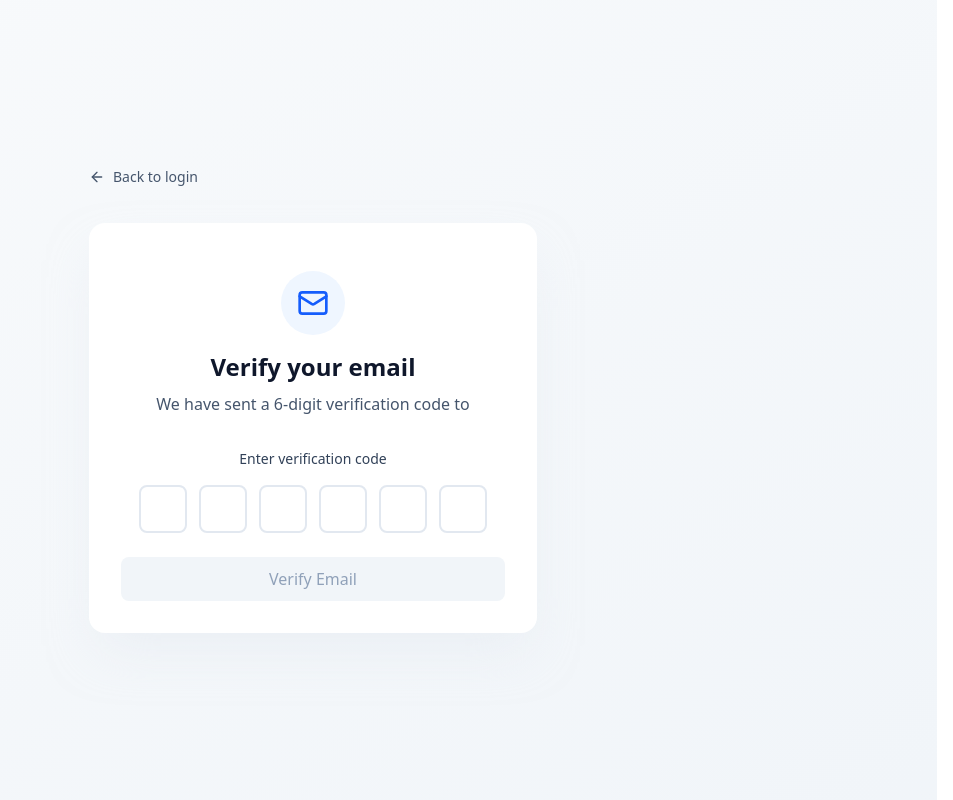
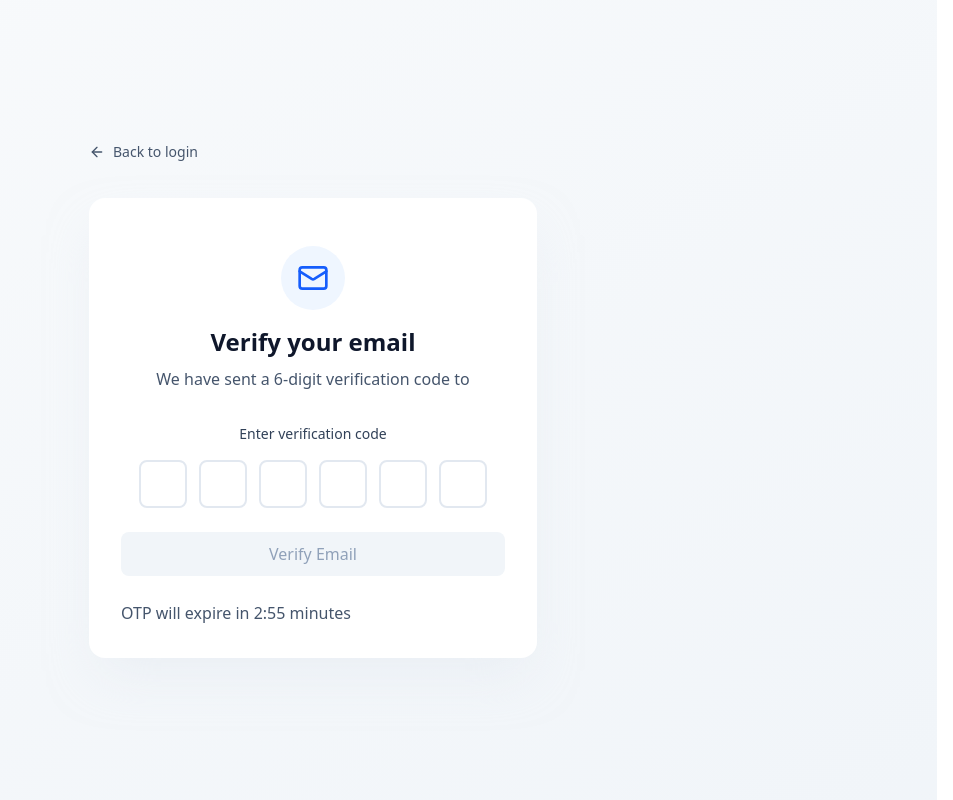
Before and after one commit to tanvirrifat1/chat-app-frontend, a Next.js app: page /verify in a window 1280 px wide. Shown: the whole page, without its empty margins (327-1280 px from the left). Built offline with nearby package versions, Linux system fonts and the light colour scheme; no server answers.

Commit message:
verify complete

```diff
--- a/package.json
+++ b/package.json
@@ -15,6 +15,7 @@
     "next": "15.4.4",
     "react": "19.1.0",
     "react-dom": "19.1.0",
+    "react-hot-toast": "^2.5.2",
     "react-redux": "^9.2.0"
   },
   "devDependencies": {
--- a/src/app/layout.tsx
+++ b/src/app/layout.tsx
@@ -4,6 +4,7 @@ import "./globals.css";
 import Navbar from "./component/ui/Navbar";
 import Footer from "./component/ui/Footer";
 import Providers from "./redux/app/provider";
+import { Toaster } from "react-hot-toast";
 
 const geistSans = Geist({
   variable: "--font-geist-sans",
@@ -34,6 +35,7 @@ export default function RootLayout({
           <div className="container mx-auto px-4">
             <Navbar />
             {children}
+            <Toaster />
             <Footer />
           </div>
         </Providers>
--- a/src/app/redux/feature/userAPI.ts
+++ b/src/app/redux/feature/userAPI.ts
@@ -10,7 +10,16 @@ const authAPI = baseApi.injectEndpoints({
       }),
       invalidatesTags: ["User"],
     }),
+
+    verifyEmail: build.mutation({
+      query: (data) => ({
+        url: "/auth/verify-email",
+        method: "POST",
+        body: data,
+      }),
+      invalidatesTags: ["User"],
+    }),
   }),
 });
 
-export const { useSignUpMutation } = authAPI;
+export const { useSignUpMutation, useVerifyEmailMutation } = authAPI;
--- a/src/app/signup/page.tsx
+++ b/src/app/signup/page.tsx
@@ -5,12 +5,16 @@ import { useState } from "react";
 import { Eye, EyeOff, Lock, Mail, User } from "lucide-react";
 import Link from "next/link";
 import { useRouter } from "next/navigation";
+import { useSignUpMutation } from "../redux/feature/userAPI";
+import toast, { Toaster } from "react-hot-toast";
 
 export default function Signup() {
   const [showPassword, setShowPassword] = useState(false);
   const [isLoading, setIsLoading] = useState(false);
 
   const router = useRouter();
+
+  const [signUp] = useSignUpMutation();
 
   // State for input fields
   const [formData, setFormData] = useState({
@@ -30,14 +34,28 @@ export default function Signup() {
   const handleSubmit = async (e: React.FormEvent) => {
     e.preventDefault();
     setIsLoading(true);
-    console.log(formData);
 
-    await new Promise((resolve) => setTimeout(resolve, 2000));
+    try {
+      const result = await signUp(formData).unwrap();
 
-    router.push(`/verify?email=${encodeURIComponent(formData.email)}`);
+      if (result?.success) {
+        toast.success(result.message || "Sign up successful!");
+      }
 
-    setIsLoading(false);
+      await new Promise((resolve) => setTimeout(resolve, 2000));
+
+      router.push(`/verify?email=${encodeURIComponent(formData.email)}`);
+    } catch (error: any) {
+      console.error("Error during sign up:", error);
+      if (error?.data) {
+        console.error("Error details:", error.data.message || error.data);
+        toast.error(error.data.message || error.data);
+      } else {
+        console.error("Unknown error:", error);
+      }
+    }
   };
+
   return (
     <div className="min-h-screen flex items-center justify-center bg-gradient-to-br from-gray-50 to-gray-100 py-12 px-4 sm:px-6 lg:px-8">
       <div className="w-full max-w-md space-y-8">
@@ -122,6 +140,7 @@ export default function Signup() {
                     value={formData.password}
                     onChange={handleInputChange}
                     required
+                    minLength={8}
                     className="block w-full pl-10 pr-10 py-3 border border-gray-300 rounded-lg shadow-sm placeholder-gray-400 focus:outline-none focus:ring-2 focus:ring-gray-900 focus:border-transparent transition duration-200"
                     placeholder="Enter your password"
                   />
--- a/src/app/verify/page.tsx
+++ b/src/app/verify/page.tsx
@@ -1,24 +1,40 @@
 "use client";
 
 import type React from "react";
-
 import { useState, useRef, useEffect } from "react";
 import { ArrowLeft, Mail } from "lucide-react";
 import Link from "next/link";
+import { useVerifyEmailMutation } from "../redux/feature/userAPI";
+import toast from "react-hot-toast";
+import { useRouter } from "next/navigation";
 
 export default function Verify() {
   const [code, setCode] = useState(["", "", "", "", "", ""]);
   const [isLoading, setIsLoading] = useState(false);
-  const [isResending, setIsResending] = useState(false);
-  const [timeLeft, setTimeLeft] = useState(60);
   const inputRefs = useRef<(HTMLInputElement | null)[]>([]);
+  const [timeLeft, setTimeLeft] = useState(180); // 3 minutes in seconds
+
+  const router = useRouter();
+
+  useEffect(() => {
+    if (timeLeft === 0) return;
+
+    const timer = setInterval(() => {
+      setTimeLeft((prev) => prev - 1);
+    }, 1000);
+
+    return () => clearInterval(timer); // Clean up the interval on component unmount
+  }, [timeLeft]);
+
+  const minutes = Math.floor(timeLeft / 60);
+  const seconds = timeLeft % 60;
 
   const emailFromQuery =
     typeof window !== "undefined"
       ? new URLSearchParams(window.location.search).get("email")
       : null;
 
-  console.log(emailFromQuery);
+  const [verifyEmail] = useVerifyEmailMutation();
 
   const handleInputChange = (index: number, value: string) => {
     if (value.length > 1) return;
@@ -65,12 +81,29 @@ export default function Verify() {
     if (code.some((digit) => digit === "")) return;
 
     setIsLoading(true);
-    // Simulate API call
-    await new Promise((resolve) => setTimeout(resolve, 2000));
+
+    const formData = {
+      email: emailFromQuery,
+      oneTimeCode: Number(code.join("")),
+    };
+
+    try {
+      const result = await verifyEmail(formData).unwrap();
+
+      if (result?.success) {
+        toast.success(result.message || "Verification successful!");
+      }
+
+      await new Promise((resolve) => setTimeout(resolve, 2000));
+      router.push(`/login`);
+    } catch (error: any) {
+      if (error?.data) {
+        toast.error(error.data.message || error.data);
+      } else {
+        console.error("Unknown error:", error);
+      }
+    }
     setIsLoading(false);
-
-    // Handle verification result here
-    console.log("Verification code:", code.join(""));
   };
 
   const isCodeComplete = code.every((digit) => digit !== "");
@@ -154,6 +187,12 @@ export default function Verify() {
                 "Verify Email"
               )}
             </button>
+            <div>
+              <p className="text-base text-slate-600 leading-relaxed">
+                OTP will expire in {minutes}:{seconds < 10 ? "0" : ""}
+                {seconds} minutes
+              </p>
+            </div>
           </div>
         </div>
       </div>
```
Also changed, not shown: 1 other file (tests, documents, lock files or other folders).
